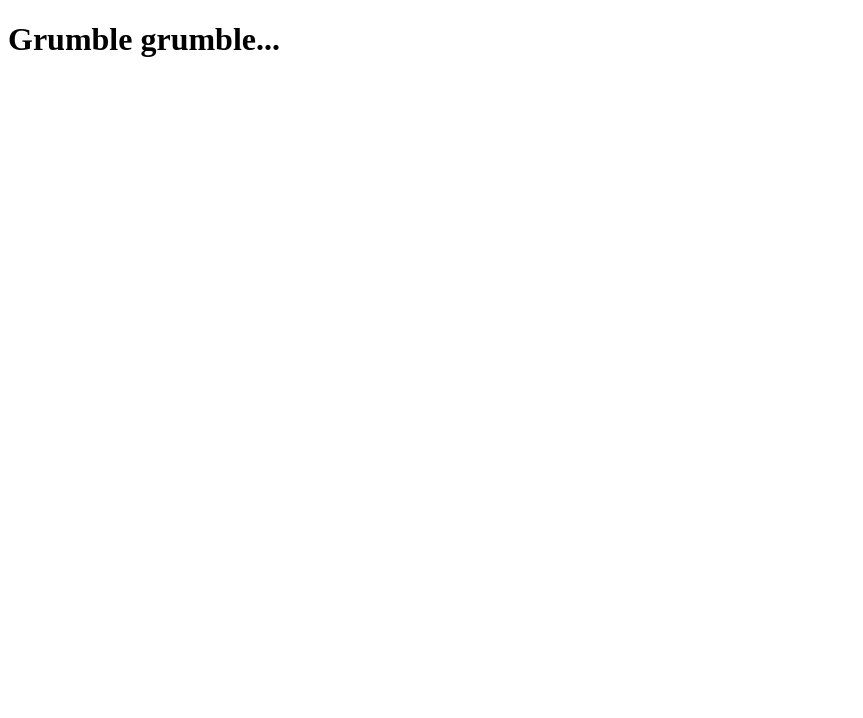
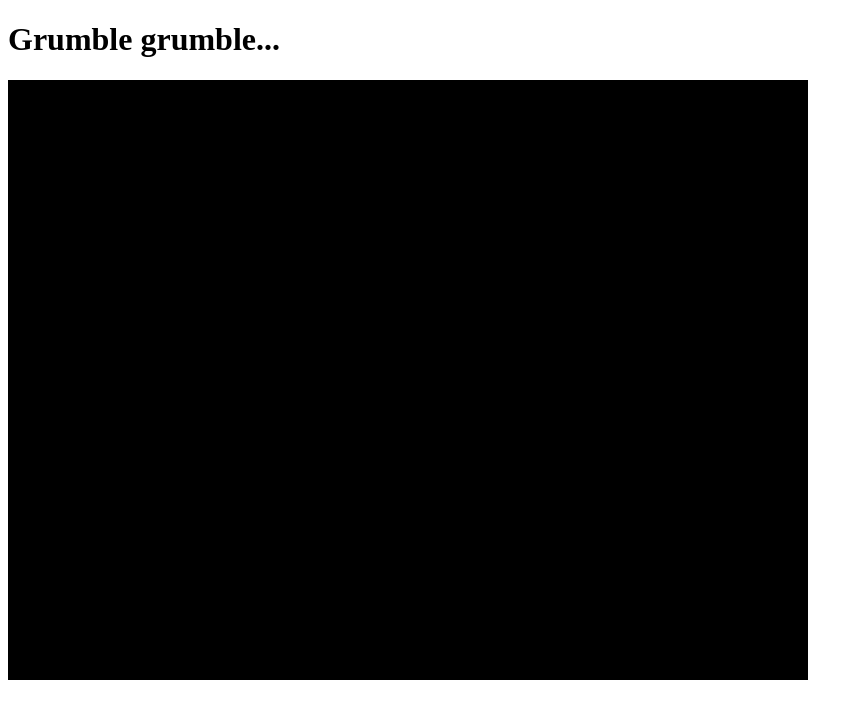
Before and after one commit to darienmorris/grumble-game, a website: page index.html in a window 1280 px wide. Shown: the whole page, without its empty margins (0-863 px from the left). Drawn offline with Linux system fonts and the light colour scheme.

Commit message:
experimenting with phaser states.

```diff
--- /dev/null
+++ b/assets/js/phaser-practice.js
@@ -0,0 +1,63 @@
+
+// Game
+function Game() {}
+
+Game.prototype = {
+	start: function() {
+		var game = new Phaser.Game(800, 600, Phaser.AUTO, 'game');
+
+		game.state.add("boot", States.Boot);
+		game.state.add("preload", States.Preload);
+		//game.state.add("login");
+		game.state.add("main-intro", States.MainIntro);
+		//game.state.add("main-menu");
+		//game.state.add("battle");
+		game.state.start("boot");
+	}
+}
+
+
+
+
+// States
+var States = {
+	Boot: function(){},
+	Preload: function(){},
+	MainIntro: function(){}
+};
+
+States.Boot.prototype = {
+	preload: function() {
+		// load preloader assets
+		console.log("preload", this);
+	},
+	create: function() {
+		// setup game environment
+		// scale, input etc..
+		console.log("create", this);
+		this.game.state.start('preload');
+	}
+};
+
+States.Preload.prototype = {
+	preload: function() {
+		// load all game assets
+		// images, spritesheets, atlases, audio etc..
+		console.log("preload", this);
+	},
+	create: function() {
+		console.log("create", this);
+		this.game.state.start('main-intro');
+	}
+};
+
+States.MainIntro.prototype = {
+	create: function() {
+		// add main intro assets into the world
+		console.log("create", this);
+	}
+};
+
+
+var game = new Game();
+game.start();
--- a/index.html
+++ b/index.html
@@ -6,5 +6,7 @@
 </head>
 <body>
 	<h1>Grumble grumble...</h1>
+	<div id="game"></div>
+	<script type="text/javascript" src="assets/js/phaser-practice.js"></script>
 </body>
 </html>
```
